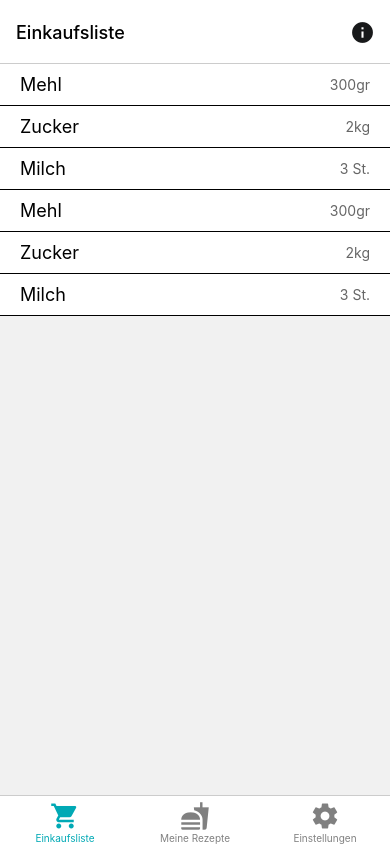
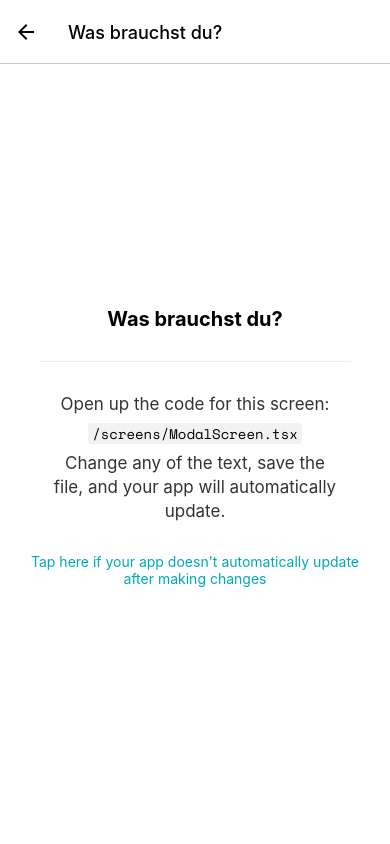
Before and after one commit to marrywal/hungryList, a React Native app: screen /ModalAddToList in a window 390 px wide. Built offline with nearby package versions, Linux system fonts and the light colour scheme; what expo-linking would draw is missing.

Commit message:
add list modal

```diff
--- a/src/navigation/LinkingConfiguration.ts
+++ b/src/navigation/LinkingConfiguration.ts
@@ -33,6 +33,7 @@ const linking: LinkingOptions<RootStackParamList> = {
         },
       },
       Modal: 'modal',
+      ModalAddToList: 'modalAddToList',
       NotFound: '*',
     },
   },
--- a/src/navigation/index.tsx
+++ b/src/navigation/index.tsx
@@ -12,13 +12,14 @@ import { ColorSchemeName, Pressable } from 'react-native';
 
 import { Colors, NavigationColors } from '../constants/Colors';
 import useColorScheme from '../hooks/useColorScheme';
-import ModalScreen from '../screens/ModalScreen';
 import NotFoundScreen from '../screens/NotFoundScreen';
 import ShoppingList from '../screens/ShoppingList';
 import Recipes from '../screens/Recipes';
 import Settings from '../screens/Settings';
 import { RootStackParamList, RootTabParamList, RootTabScreenProps } from '../../types';
 import LinkingConfiguration from './LinkingConfiguration';
+import ModalAddToList from '../screens/ModalAddToList';
+import ModalScreen from '../screens/ModalScreen';
 
 export default function Navigation({ colorScheme }: { colorScheme: ColorSchemeName }) {
   return (
@@ -42,7 +43,10 @@ function RootNavigator() {
       <Stack.Screen name="Root" component={BottomTabNavigator} options={{ headerShown: false }} />
       <Stack.Screen name="NotFound" component={NotFoundScreen} options={{ title: 'Oops!' }} />
       <Stack.Group screenOptions={{ presentation: 'modal' }}>
-        <Stack.Screen name="Modal" component={ModalScreen} />
+        <Stack.Screen name="ModalAddToList" component={ModalAddToList}options={{ title: 'Was brauchst du?' }} />
+      </Stack.Group>
+      <Stack.Group screenOptions={{ presentation: 'card' }}>
+        <Stack.Screen name="Modal" component={ModalScreen}options={{ title: 'Neues Rezept' }} />
       </Stack.Group>
     </Stack.Navigator>
   );
@@ -71,12 +75,12 @@ function BottomTabNavigator() {
           tabBarIcon: ({ color }) => <TabBarIcon name="shopping-cart" color={color} />,
           headerRight: () => (
             <Pressable
-              onPress={() => navigation.navigate('Modal')}
+              onPress={() => navigation.navigate('ModalAddToList')}
               style={({ pressed }) => ({
                 opacity: pressed ? 0.5 : 1,
               })}>
               <MaterialIcons
-                name="info"
+                name="add"
                 size={25}
                 color={Colors[colorScheme].tabIconDefault}
                 style={{ marginRight: 15 }}
--- /dev/null
+++ b/src/screens/ModalAddToList.tsx
@@ -0,0 +1,35 @@
+import { StatusBar } from 'expo-status-bar';
+import { Platform, StyleSheet } from 'react-native';
+
+import EditScreenInfo from '../components/EditScreenInfo';
+import { Text, View } from '../components/Themed';
+
+export default function ModalAddToList() {
+  return (
+    <View style={styles.container}>
+      <Text style={styles.title}>Was brauchst du?</Text>
+      <View style={styles.separator} lightColor="#eee" darkColor="rgba(255,255,255,0.1)" />
+      <EditScreenInfo path="/screens/ModalScreen.tsx" />
+
+      {/* Use a light status bar on iOS to account for the black space above the modal */}
+      <StatusBar style={Platform.OS === 'ios' ? 'light' : 'auto'} />
+    </View>
+  );
+}
+
+const styles = StyleSheet.create({
+  container: {
+    flex: 1,
+    alignItems: 'center',
+    justifyContent: 'center',
+  },
+  title: {
+    fontSize: 20,
+    fontWeight: 'bold',
+  },
+  separator: {
+    marginVertical: 30,
+    height: 1,
+    width: '80%',
+  },
+});
--- a/src/screens/ShoppingList.tsx
+++ b/src/screens/ShoppingList.tsx
@@ -17,6 +17,7 @@ export default function ShoppingList({ navigation }: RootTabScreenProps<'Shoppin
       paddingVertical: 10,
       paddingHorizontal: 20,
       borderBottomWidth: 0.25,
+      borderBottomColor: Colors[scheme].border,
       display: 'flex',
       flexDirection: 'row',
       alignItems: 'center',
--- a/types.tsx
+++ b/types.tsx
@@ -16,6 +16,7 @@ declare global {
 export type RootStackParamList = {
   Root: NavigatorScreenParams<RootTabParamList> | undefined;
   Modal: undefined;
+  ModalAddToList: undefined;
   NotFound: undefined;
 };
 
```
